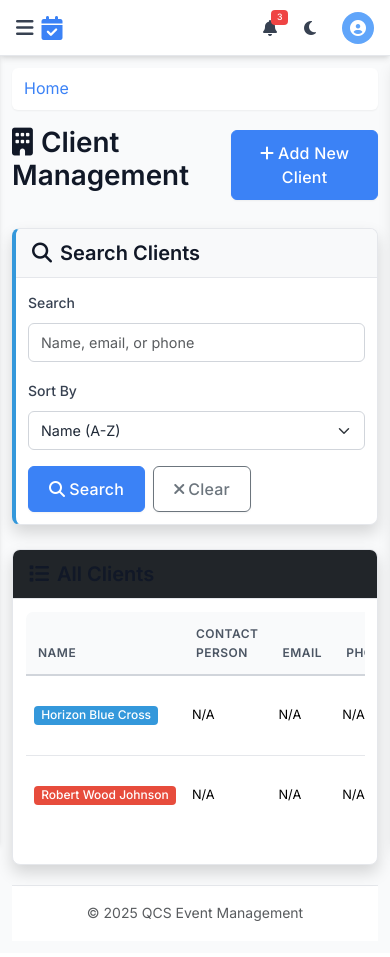
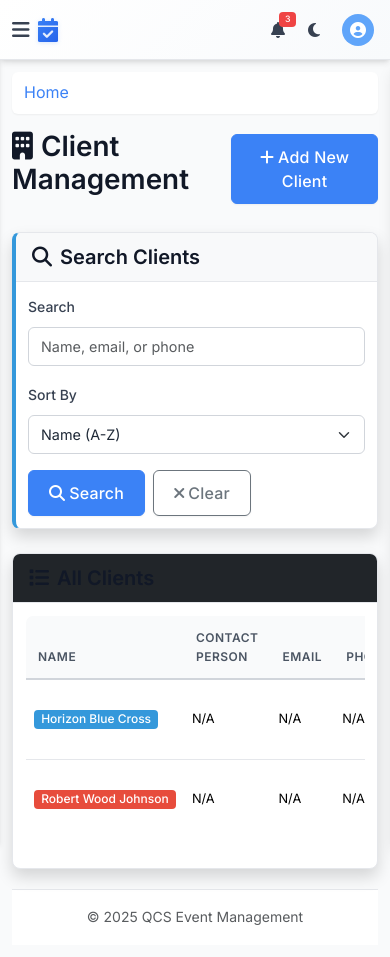
Before and after one commit to Qcsinc23/Event_Management_Enhanced, a Flask app: page /clients in a window 390 px wide. Before the commit the page ends 921 px from the top, so only its background shows below. Run offline with Flask 2, Linux system fonts and the light colour scheme; a user stored in the database is signed in; data comes from the database, SQL or seed files in the repository; some libraries are stand-ins or nearby versions.

Commit message:
Redesign header with enhanced logo, favicon, and mobile overlap fixes
- Add custom SVG favicon with gradient design and event management icon
- Enhance app brand with gradient text effects and hover animations
- Fix mobile header overlap issues with improved flexbox layout
- Prevent auth buttons from overlapping hamburger menu on mobile
- Add proper spacing and constraints for mobile header sections
- Hide sign-in button on very small screens to prevent crowding
- Improve header gradient background and visual hierarchy
- Add touch-friendly button sizing and proper mobile spacing

```diff
--- a/static/style.css
+++ b/static/style.css
@@ -209,23 +209,22 @@
     filter: invert(1) grayscale(100%) brightness(200%);
 }
 
-/* Top Bar */
-/* Top Bar */
+/* Enhanced Top Bar */
 .top-bar {
   position: fixed;
   top: 0;
   left: 0;
   right: 0;
   height: var(--topbar-height);
-  background-color: var(--white);
-  box-shadow: var(--shadow-md); /* Slightly stronger shadow */
+  background: linear-gradient(135deg, var(--white) 0%, #f8fafc 100%);
+  box-shadow: var(--shadow-md);
   z-index: 1030;
   display: flex;
   justify-content: space-between;
   align-items: center;
   padding: 0 var(--space-lg);
-  transition: background-color var(--transition-normal), box-shadow var(--transition-normal);
-  border-bottom: 1px solid var(--gray-200); /* Add subtle border */
+  transition: all var(--transition-normal);
+  border-bottom: 1px solid var(--gray-200);
 }
 
 .top-bar-left, .top-bar-center, .top-bar-right {
@@ -233,11 +232,23 @@
   align-items: center;
 }
 
+.top-bar-left {
+  flex: 0 0 auto;
+  min-width: 0;
+}
+
 .top-bar-center {
-  flex-grow: 1;
+  flex: 1 1 auto;
   justify-content: center;
-}
-
+  min-width: 0;
+}
+
+.top-bar-right {
+  flex: 0 0 auto;
+  min-width: 0;
+}
+
+/* Enhanced App Brand with Logo */
 .app-brand {
   display: flex;
   align-items: center;
@@ -246,11 +257,32 @@
   margin-left: var(--space-md);
   letter-spacing: -0.5px;
   font-size: 1.25rem;
+  text-decoration: none;
+  transition: all var(--transition-fast);
+  position: relative;
+}
+
+.app-brand:hover {
+  color: var(--primary-dark);
+  transform: translateY(-1px);
 }
 
 .app-brand i {
   font-size: 1.5rem;
   margin-right: var(--space-sm);
+  background: linear-gradient(135deg, var(--primary) 0%, var(--primary-dark) 100%);
+  -webkit-background-clip: text;
+  -webkit-text-fill-color: transparent;
+  background-clip: text;
+  filter: drop-shadow(0 1px 2px rgba(59, 130, 246, 0.2));
+}
+
+.app-brand span {
+  background: linear-gradient(135deg, var(--primary) 0%, var(--primary-dark) 100%);
+  -webkit-background-clip: text;
+  -webkit-text-fill-color: transparent;
+  background-clip: text;
+  font-weight: 800;
 }
 
 .search-container {
@@ -2076,6 +2108,20 @@
   margin-left: var(--sidebar-collapsed-width);
 }
 
+/* Enhanced Auth Links Styling */
+.auth-links {
+  display: flex;
+  align-items: center;
+  gap: var(--space-sm);
+  flex-shrink: 0;
+}
+
+.auth-links .btn {
+  font-size: 0.875rem;
+  padding: 0.5rem 1rem;
+  white-space: nowrap;
+}
+
 /* Enhanced Mobile Responsive Design */
 
 /* Mobile-first approach for top bar */
@@ -2122,6 +2168,20 @@
   .notification-badge {
     font-size: 0.55rem;
     padding: 0.2rem 0.35rem;
+  }
+
+  /* Mobile auth links adjustments */
+  .auth-links {
+    gap: var(--space-xs);
+  }
+
+  .auth-links .btn {
+    font-size: 0.8rem;
+    padding: 0.4rem 0.8rem;
+  }
+
+  .auth-links .me-2 {
+    margin-right: var(--space-xs) !important;
   }
 }
 
@@ -2189,16 +2249,30 @@
     --space-md: 0.75rem;
     --space-lg: 1rem;
     --space-xl: 1.25rem;
-    --topbar-height: 56px; /* Standard mobile header height */
+    --topbar-height: 60px; /* Slightly taller for better spacing */
   }
 
   .top-bar {
     padding: 0 var(--space-sm);
     height: var(--topbar-height);
+    gap: var(--space-xs); /* Add gap between sections */
+  }
+
+  .top-bar-left {
+    flex: 0 0 auto;
+    min-width: 80px; /* Ensure minimum width */
   }
 
   .top-bar-center {
-    flex-grow: 0; /* Don't grow on mobile */
+    flex: 1 1 auto;
+    min-width: 0;
+    justify-content: center;
+  }
+
+  .top-bar-right {
+    flex: 0 0 auto;
+    min-width: 0;
+    max-width: 50%; /* Prevent overflow */
   }
 
   .search-container {
@@ -2208,15 +2282,39 @@
   .app-brand {
     font-size: 1rem;
     margin-left: 0;
+    white-space: nowrap;
   }
 
   .top-bar-actions {
-    gap: var(--space-sm);
+    gap: var(--space-xs);
   }
 
   .btn-icon {
     width: 32px;
     height: 32px;
+    flex-shrink: 0;
+  }
+
+  /* Mobile auth links - prevent overlap */
+  .auth-links {
+    gap: var(--space-xs);
+    flex-wrap: nowrap;
+  }
+
+  .auth-links .btn {
+    font-size: 0.75rem;
+    padding: 0.35rem 0.6rem;
+    white-space: nowrap;
+    min-width: 0;
+  }
+
+  .auth-links .btn-outline-primary {
+    display: none; /* Hide sign in button on very small screens */
+  }
+
+  .sidebar-toggle {
+    padding: var(--space-xs);
+    margin-right: var(--space-xs);
   }
 
   .sidebar {
--- a/templates/layout.html
+++ b/templates/layout.html
@@ -4,14 +4,22 @@
     <meta charset="UTF-8">
     <meta name="viewport" content="width=device-width, initial-scale=1.0">
     <title>{% block title %}QCS Event Management{% endblock %}</title>
+
+    <!-- Favicon -->
+    <link rel="icon" type="image/svg+xml" href="{{ url_for('static', filename='favicon.svg') }}">
+    <link rel="icon" type="image/x-icon" href="{{ url_for('static', filename='favicon.svg') }}">
+
     <!-- Google Fonts - Inter -->
     <link rel="preconnect" href="https://fonts.googleapis.com">
     <link rel="preconnect" href="https://fonts.gstatic.com" crossorigin>
     <link href="https://fonts.googleapis.com/css2?family=Inter:wght@400;500;600;700&display=swap" rel="stylesheet">
+
     <!-- Bootstrap CSS -->
     <link href="https://cdn.jsdelivr.net/npm/bootstrap@5.3.0-alpha1/dist/css/bootstrap.min.css" rel="stylesheet">
+
     <!-- Font Awesome -->
     <link rel="stylesheet" href="https://cdnjs.cloudflare.com/ajax/libs/font-awesome/6.1.1/css/all.min.css">
+
     <!-- Custom CSS -->
     <link rel="stylesheet" href="{{ url_for('static', filename='style.css') }}">
     {% block head %}{% endblock %}
```
Also changed, not shown: static/favicon.svg (added).
